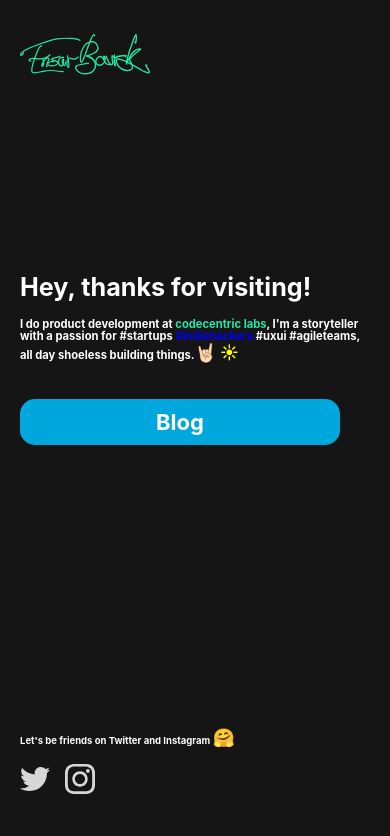
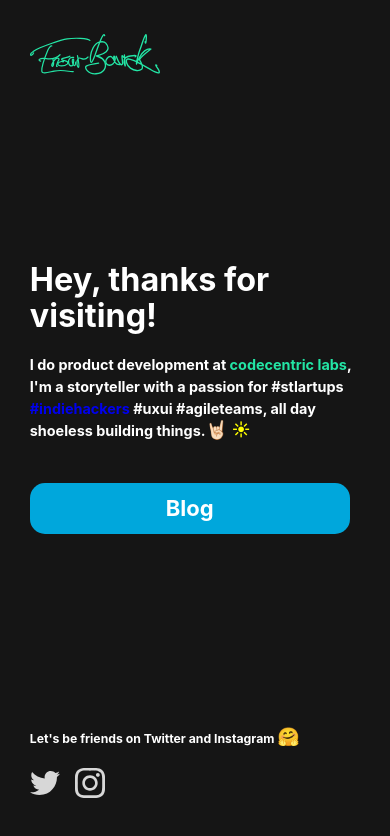
Before and after one commit to mrFunkyWisdom/personal-site, a Gatsby site: page /home in a window 390 px wide. Built offline with nearby package versions, Linux system fonts and the light colour scheme; Gatsby itself is replaced by a stand-in of ours; some packages are replaced by stand-ins of ours.

Commit message:
fix minor style issue and add target to external links

```diff
--- a/src/components/blogHeader.js
+++ b/src/components/blogHeader.js
@@ -10,8 +10,8 @@ export const BlogHeader = ({ onArticle }) => {
       <div className={'navigation-link-container'}>
         { onArticle ? <Link to="/blog" >Back to blog</Link> : <Link to="/" >Home</Link>}
         {/*<a href={'#'}>Speaking</a>*/}
-        <a href="https://twitter.com/EnsarBavrk/">Twitter</a>
-        <a href="https://www.instagram.com/ensar.bavrk/">Instagram</a>
+        <a target="_blank" href="https://twitter.com/EnsarBavrk/">Twitter</a>
+        <a target="_blank" href="https://www.instagram.com/ensar.bavrk/">Instagram</a>
       </div>
       <hr className={'navigation-separator'}/>
     </div>
--- a/src/components/layout.css
+++ b/src/components/layout.css
@@ -626,7 +626,10 @@ a {
 
 
 .main-container{
-  padding: 60px;
+  display: flex;
+  flex-direction: column;
+  width: 60%;
+  max-width: 1024px;
 }
 
 
@@ -634,6 +637,8 @@ a {
   display: flex;
   flex: 1;
   align-items: flex-end;
+  padding-top: 20px;
+  width: 100%;
 }
 
 .article-img-container{
@@ -656,6 +661,9 @@ a {
 }
 
 @media only screen and (max-width: 880px) {
+  .main-container {
+    width: 80%;
+  }
   .article-img-container {
     min-width: auto;
     width: 100%;
@@ -681,10 +689,10 @@ a {
 
 @media only screen and (max-width: 430px) {
   html {
-    font-size: 70%;
+    font-size: 90%;
   }
   .main-container{
-    padding: 20px 20px 40px;
+    width: 95%;
   }
   .navigation-link-container a:not(:first-child) {
     padding-left: 25px;
--- a/src/components/layout.js
+++ b/src/components/layout.js
@@ -4,7 +4,7 @@ import { useStaticQuery, graphql } from "gatsby"
 
 import "./layout.css"
 
-const Layout = ({ children, style, Footer }) => {
+const Layout = ({ children, style, Footer, mainClassName }) => {
   const data = useStaticQuery(graphql`
     query SiteTitleQuery {
       site {
@@ -17,7 +17,7 @@ const Layout = ({ children, style, Footer }) => {
 
   return (
       <div style={style}>
-        <main className={'main-container'}>
+        <main className={mainClassName ? mainClassName : 'main-container'}>
           {children}
         </main>
         { Footer &&  <Footer />}
--- a/src/pages/blog.js
+++ b/src/pages/blog.js
@@ -40,7 +40,10 @@ const Blog = () => {
   `);
 
   return(
-    <Layout style={{display: 'flex', flexDirection: 'column', minHeight: '100vh'}} Footer={Footer}>
+    <Layout
+      mainClassName={'blog-main-container'}
+      style={{display: 'flex', flexDirection: 'column', minHeight: '100vh', alignItems: 'center'}}
+      Footer={Footer}>
       <SEO title="Blog" />
       <BlogHeader />
       { articles.map(data => (
--- a/src/pages/home.js
+++ b/src/pages/home.js
@@ -14,20 +14,16 @@ const Home = () => (
     flex:1,
     backgroundColor: '#151515',
     color: '#fff',
-    height: '100vh',
+    minHeight: '100vh',
+    justifyContent: 'center'
   }}>
     <SEO title="Home" />
     <EnsarBavrkLogo class={'ensarLogo'} />
-    <div style={{
-      display: 'flex',
-      flexDirection: 'column',
-      height: '90%',
-    }}>
-      <div className={'section-container'}>
+    <div className={'section-container'}>
         <h1>Hey, thanks for visiting!</h1>
         <h4>I do product development at <span style={{color: '#23E5A5'}}>codecentric labs</span>,
-          I'm a storyteller with a passion for #startups
-          <a className={'external-link'} href="https://www.indiehackers.com/mrFunkyWisdom"> #indiehackers </a>
+          I'm a storyteller with a passion for #stlartups
+          <a target="_blank" className={'external-link'} href="https://www.indiehackers.com/mrFunkyWisdom"> #indiehackers </a>
           #uxui #agileteams, all day shoeless building things.
           <span role="img" aria-label="rock on" className={'emojis'}>🤘🏻</span> <span role="img" aria-label="sun" className={'emojis'} style={{ color: 'yellow'}}>☀</span></h4>
         <Link to="/blog" className={'blog-button'}>Blog</Link>
@@ -39,7 +35,6 @@ const Home = () => (
           <a href="https://www.instagram.com/ensar.bavrk/"><InstagramIcon fill={'#D7D7D7'} className={'social-icon'}/></a>
         </div>
       </div>
-    </div>
   </Layout>
 )
 
--- a/src/pages/homePageStyle.css
+++ b/src/pages/homePageStyle.css
@@ -16,6 +16,7 @@
 
 .ensarLogo{
     width: 200px;
+    margin-top: 80px;
 }
 
 .emojis{
@@ -27,7 +28,10 @@
     flex: 1;
     flex-direction: column;
     justify-content: flex-end;
-    z-index: 2;
+}
+
+.section-container:nth-of-type(2){
+    margin-bottom: 20px;
 }
 
 .blog-button{
@@ -50,12 +54,26 @@
 }
 
 @media only screen and (max-width: 540px) {
+    .ensarLogo{
+        margin: 0 0 40px 0;
+    }
     .emojis{
         font-size: 18px;
     }
 
     .main-container{
-        padding: 20px
+        padding: 20px;
+    }
+
+    .section-container h4 {
+        line-height: 1.5rem;
+    }
+    .section-container {
+        flex: 3;
+    }
+    .section-container:nth-of-type(2){
+        flex: 2;
+        margin-bottom: 0;
     }
 
 }
--- a/src/templates/blogArticle.js
+++ b/src/templates/blogArticle.js
@@ -12,7 +12,7 @@ const BlogArticle = (props) => {
   const { frontmatter: data, body} = props.data.mdx
   console.log('DATA ',data);
   return (
-    <Layout style={{display: 'flex', flexDirection: 'column', minHeight: '100vh'}} Footer={Footer}>
+    <Layout style={{display: 'flex', flexDirection: 'column', minHeight: '100vh', alignItems: 'center'}} Footer={Footer}>
       <SEO title={data.title} />
       <BlogHeader onArticle />
       <div style={{ display: 'flex', flex: 1, flexDirection: 'column'}}>
@@ -32,7 +32,7 @@ const BlogArticle = (props) => {
         </div>
         }
         <MDXRenderer>{body}</MDXRenderer>
-        <Link to="/blog" style={{ color: '#00A7DC'}} >Read more</Link>
+        <Link to="/blog" style={{ color: '#00A7DC'}} >Back to blog</Link>
       </div>
     </Layout>
   )
```
Also changed, not shown: src/pages/blogPageStyle.css (+11 -0 lines), 1 other file.
